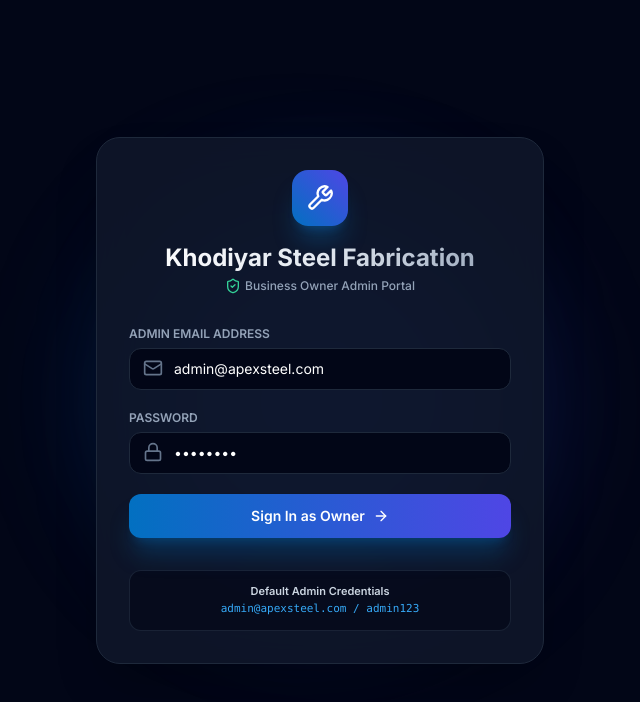
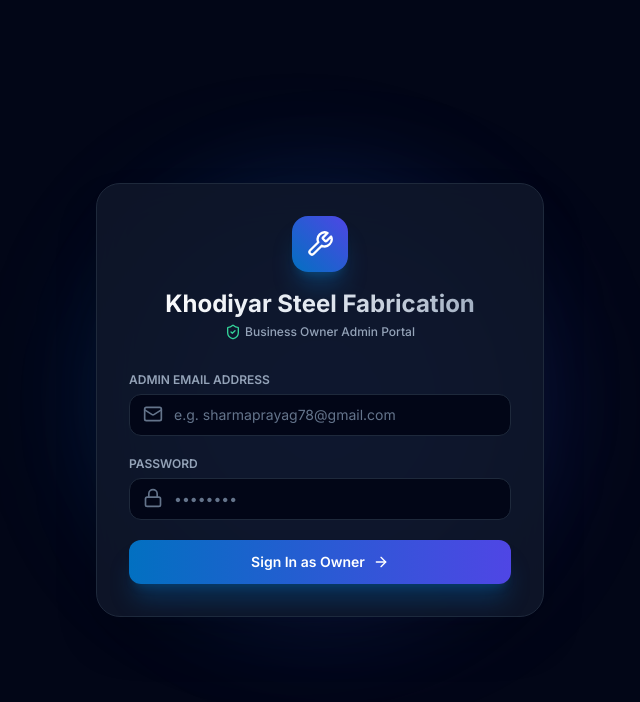
Before and after one commit to Mandy10576/fabrication_management, a React (Vite) app in the folder frontend/: page /login in a window 1280 px wide. Shown: the top 702 px of the page, without its empty margins (320-960 px from the left). Built offline with nearby package versions, Linux system fonts and the light colour scheme.

Commit message:
Update admin login email credentials and login page placeholders

```diff
--- a/frontend/src/pages/Login.jsx
+++ b/frontend/src/pages/Login.jsx
@@ -7,8 +7,8 @@ export const Login = () => {
   const { user, login } = useAuth();
   const navigate = useNavigate();
 
-  const [email, setEmail] = useState('admin@apexsteel.com');
-  const [password, setPassword] = useState('admin123');
+  const [email, setEmail] = useState('');
+  const [password, setPassword] = useState('');
   const [loading, setLoading] = useState(false);
   const [error, setError] = useState('');
 
@@ -72,7 +72,7 @@ export const Login = () => {
                 value={email}
                 onChange={(e) => setEmail(e.target.value)}
                 className="w-full pl-11 pr-4 py-2.5 rounded-xl border border-slate-800 bg-slate-950 text-white placeholder-slate-500 focus:ring-2 focus:ring-brand-500 focus:border-brand-500 outline-none text-sm transition-all"
-                placeholder="admin@apexsteel.com"
+                placeholder="e.g. sharmaprayag78@gmail.com"
               />
             </div>
           </div>
@@ -103,12 +103,6 @@ export const Login = () => {
             <ArrowRight className="w-4 h-4" />
           </button>
         </form>
-
-        {/* Demo Credentials hint */}
-        <div className="mt-8 p-3 rounded-xl bg-slate-950/60 border border-slate-800/80 text-[11px] text-slate-400 text-center">
-          <div className="font-semibold text-slate-300">Default Admin Credentials</div>
-          <div className="mt-0.5 font-mono text-brand-400">admin@apexsteel.com / admin123</div>
-        </div>
       </div>
     </div>
   );
```
Also changed, not shown: 1 other file (tests, documents, lock files or other folders).
